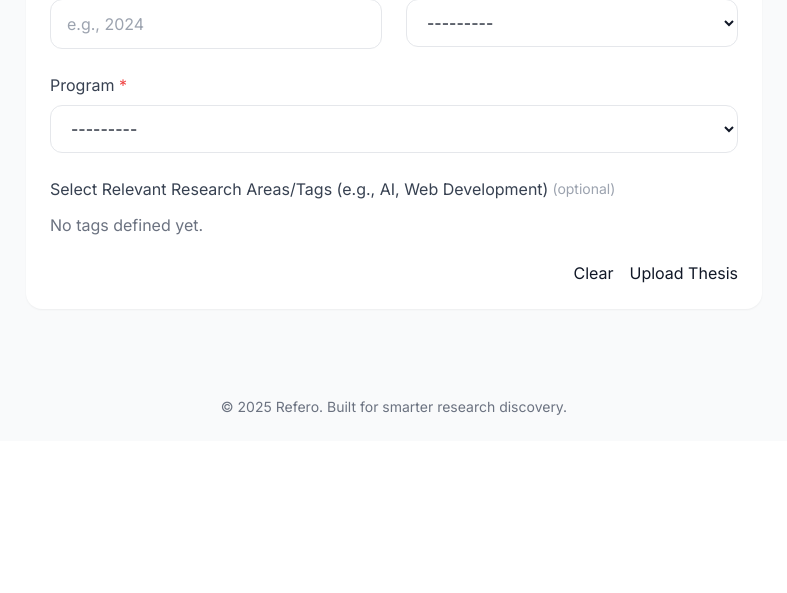
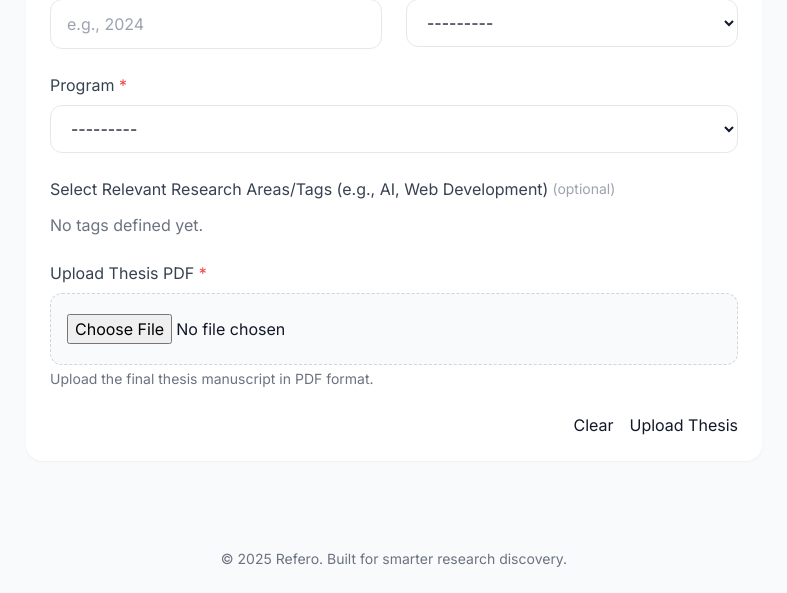
Before and after one commit to Lawrens16/Refero, a Django app: page /upload-thesis/ in a window 1280 px wide. Shown: the part 840-1433 px from the top of the page, without its empty margins (246-1033 px from the left). Before the commit the page ends 1255 px from the top, so only its background shows below. Run offline with Django 5.2, Linux system fonts and the light colour scheme; the visitor is signed in with stand-in values (Sample User, id 1); data comes from the database, SQL or seed files in the repository; data that the repository does not hold is empty; some libraries are stand-ins or nearby versions.

Commit message:
Add thesis upload, edit, delete functionality and enhance thesis detail view
- Implemented PDF file upload for theses.
- Added views for editing and deleting theses with permission checks.
- Updated templates to link to thesis details, edit, and delete actions.
- Enhanced profile and theses pages to display and manage uploaded theses.
- Configured media settings for serving uploaded files.

```diff
--- a/refero/refero/settings.py
+++ b/refero/refero/settings.py
@@ -146,3 +146,6 @@ ACCOUNT_LOGOUT_REDIRECT_URL = '/'
 # https://docs.djangoproject.com/en/5.2/ref/settings/#default-auto-field
 
 DEFAULT_AUTO_FIELD = 'django.db.models.BigAutoField'
+
+MEDIA_URL = '/media/'
+MEDIA_ROOT = BASE_DIR / 'media'
--- a/refero/refero/urls.py
+++ b/refero/refero/urls.py
@@ -14,6 +14,8 @@ Including another URLconf
     1. Import the include() function: from django.urls import include, path
     2. Add a URL to urlpatterns:  path('blog/', include('blog.urls'))
 """
+from django.conf import settings
+from django.conf.urls.static import static
 from django.contrib import admin
 from django.urls import include, path
 from thesis import views
@@ -24,5 +26,11 @@ urlpatterns = [
     path('theses/', views.frontend_theses, name='theses'),
     path('upload-thesis/', views.frontend_upload, name='upload'),
     path('profile/', views.frontend_profile, name='profile'),
+    path('thesis/<int:pk>/', views.thesis_detail, name='thesis_detail'),
+    path('thesis/<int:pk>/edit/', views.thesis_edit, name='thesis_edit'),
+    path('thesis/<int:pk>/delete/', views.thesis_delete, name='thesis_delete'),
     path('accounts/', include('allauth.urls')),
 ]
+
+if settings.DEBUG:
+    urlpatterns += static(settings.MEDIA_URL, document_root=settings.MEDIA_ROOT)
--- a/refero/templates/home.html
+++ b/refero/templates/home.html
@@ -37,7 +37,9 @@
       {% for thesis in featured_theses %}
         <article class="border border-gray-200 rounded-2xl p-6 shadow-sm bg-white">
           <p class="text-sm text-gray-500">{{ thesis.college.college_name }} • {{ thesis.program.prog_name }}</p>
-          <h3 class="text-xl font-semibold mt-2">{{ thesis.title }}</h3>
+          <a href="{% url 'thesis_detail' thesis.pk %}" class="block mt-2">
+            <h3 class="text-xl font-semibold hover:text-blue-600 transition">{{ thesis.title }}</h3>
+          </a>
           <p class="text-sm text-gray-700 mt-3 leading-relaxed">{{ thesis.abstract|truncatechars:160 }}</p>
           <div class="mt-4 text-sm text-gray-500">
             <p>Authors: {{ thesis.authors }}</p>
--- a/refero/templates/theses.html
+++ b/refero/templates/theses.html
@@ -16,7 +16,9 @@
     {% for thesis in page_obj %}
       <article class="p-5 rounded-2xl border border-gray-200 bg-white shadow-sm">
         <p class="text-xs uppercase text-gray-400 tracking-wide">{{ thesis.college.college_name }} • {{ thesis.program.prog_name }}</p>
-        <h2 class="text-xl font-semibold mt-2">{{ thesis.title }}</h2>
+        <a href="{% url 'thesis_detail' thesis.pk %}" class="block mt-2">
+          <h2 class="text-xl font-semibold hover:text-blue-600 transition">{{ thesis.title }}</h2>
+        </a>
         <p class="text-sm text-gray-500 mt-1">{{ thesis.authors }}</p>
         <p class="text-sm text-gray-700 mt-3">{{ thesis.abstract|truncatechars:200 }}</p>
         <div class="mt-4 text-xs text-gray-600">
--- a/refero/templates/upload.html
+++ b/refero/templates/upload.html
@@ -79,6 +79,15 @@
           </div>
           {{ form.tags.errors }}
         </div>
+
+        <div>
+          <label class="block text-gray-700 mb-2">{{ form.pdf_file.label }} <span class="text-red-500">*</span></label>
+          {% render_field form.pdf_file class="w-full rounded-xl border border-dashed border-gray-300 px-4 py-5 bg-gray-50 focus:outline-none focus:ring-2 focus:ring-blue-500" %}
+          {% if form.pdf_file.help_text %}
+            <p class="text-sm text-gray-500 mt-1">{{ form.pdf_file.help_text }}</p>
+          {% endif %}
+          {{ form.pdf_file.errors }}
+        </div>
       </div>
 
       <div class="flex justify-end space-x-4">
--- a/refero/thesis/forms.py
+++ b/refero/thesis/forms.py
@@ -12,6 +12,13 @@ class ThesisUploadForm(ModelForm):
         widget=forms.CheckboxSelectMultiple,
         required=False,
         label="Select Relevant Research Areas/Tags (e.g., AI, Web Development)"
+    )
+
+    pdf_file = forms.FileField(
+        label="Upload Thesis PDF",
+        widget=forms.FileInput(attrs={'accept': '.pdf'}),
+        required=False,
+        help_text="Upload the final thesis manuscript in PDF format."
     )
 
     # This field MUST be defined explicitly to enforce max_value validation
@@ -35,7 +42,8 @@ class ThesisUploadForm(ModelForm):
             'year_submitted',
             'college',
             'program',
-            'tags'
+            'tags',
+            'pdf_file'
         ]
 
         # We use the 'widgets' property to customize the appearance of the fields
@@ -46,3 +54,9 @@ class ThesisUploadForm(ModelForm):
             'authors': forms.TextInput(attrs={'placeholder': 'e.g., John Doe, Jane Smith (Comma-separated)'}),
             'adviser': forms.TextInput(attrs={'placeholder': 'e.g., Prof. Alex Smith'}),
         }
+
+    def clean_pdf_file(self):
+        file = self.cleaned_data.get('pdf_file')
+        if not file and not getattr(self.instance, 'pk', None):
+            raise forms.ValidationError('Please upload a PDF file for this thesis.')
+        return file
--- a/refero/thesis/models.py
+++ b/refero/thesis/models.py
@@ -38,6 +38,7 @@ class Thesis(BaseModel):
     program = models.ForeignKey('Program', on_delete=models.CASCADE, related_name='theses')
     panel_score = models.FloatField(blank=True, null=True)
     tags = models.ManyToManyField('Tag', blank=True, related_name='theses')
+    pdf_file = models.FileField(upload_to='theses_pdf/', verbose_name="Thesis PDF File", blank=True)
 
     def __str__(self):
         return self.title
--- a/refero/thesis/views.py
+++ b/refero/thesis/views.py
@@ -4,7 +4,8 @@ from django.contrib.auth.forms import UserCreationForm
 from django.contrib.auth.mixins import LoginRequiredMixin
 from django.core.paginator import Paginator
 from django.db.models import Q
-from django.shortcuts import redirect, render
+from django.http import HttpResponseForbidden
+from django.shortcuts import get_object_or_404, redirect, render
 from django.urls import reverse_lazy
 from django.views.generic.edit import CreateView, DeleteView, UpdateView
 from django.views.generic.list import ListView
@@ -75,7 +76,7 @@ def frontend_theses(request):
 @login_required
 def frontend_upload(request):
     if request.method == 'POST':
-        form = ThesisUploadForm(request.POST)
+        form = ThesisUploadForm(request.POST, request.FILES)
         if form.is_valid():
             thesis = form.save(commit=False)
             thesis.uploaded_by = request.user
@@ -100,3 +101,51 @@ def frontend_profile(request):
         'stats': _get_site_stats(),
     }
     return render(request, 'profile.html', context)
+
+
+def thesis_detail(request, pk):
+    thesis = get_object_or_404(_build_thesis_queryset(), pk=pk)
+    context = {
+        'thesis': thesis,
+        'stats': _get_site_stats(),
+    }
+    return render(request, 'thesis_detail.html', context)
+
+
+@login_required
+def thesis_edit(request, pk):
+    thesis = get_object_or_404(Thesis, pk=pk)
+    if thesis.uploaded_by != request.user:
+        return HttpResponseForbidden("You do not have permission to edit this thesis.")
+
+    if request.method == 'POST':
+        form = ThesisUploadForm(request.POST, request.FILES, instance=thesis)
+        if form.is_valid():
+            form.save()
+            messages.success(request, 'Thesis updated successfully.')
+            return redirect('profile')
+    else:
+        form = ThesisUploadForm(instance=thesis)
+
+    return render(request, 'thesis_edit.html', {
+        'form': form,
+        'thesis': thesis,
+        'stats': _get_site_stats(),
+    })
+
+
+@login_required
+def thesis_delete(request, pk):
+    thesis = get_object_or_404(Thesis, pk=pk)
+    if thesis.uploaded_by != request.user:
+        return HttpResponseForbidden("You do not have permission to delete this thesis.")
+
+    if request.method == 'POST':
+        thesis.delete()
+        messages.success(request, 'Thesis deleted successfully.')
+        return redirect('profile')
+
+    return render(request, 'thesis_confirm_delete.html', {
+        'thesis': thesis,
+        'stats': _get_site_stats(),
+    })
```
Also changed, not shown: refero/templates/profile.html (+10 -1 lines), refero/templates/thesis_confirm_delete.html (added, +22 -0 lines), refero/templates/thesis_detail.html (added, +44 -0 lines), refero/templates/thesis_edit.html (added, +62 -0 lines), refero/thesis/migrations/0003_alter_thesis_options_thesis_pdf_file.py (added), 1 other file.
